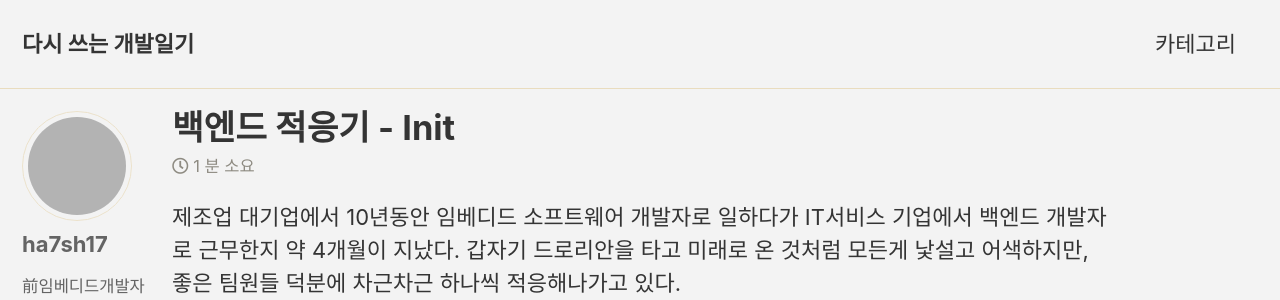
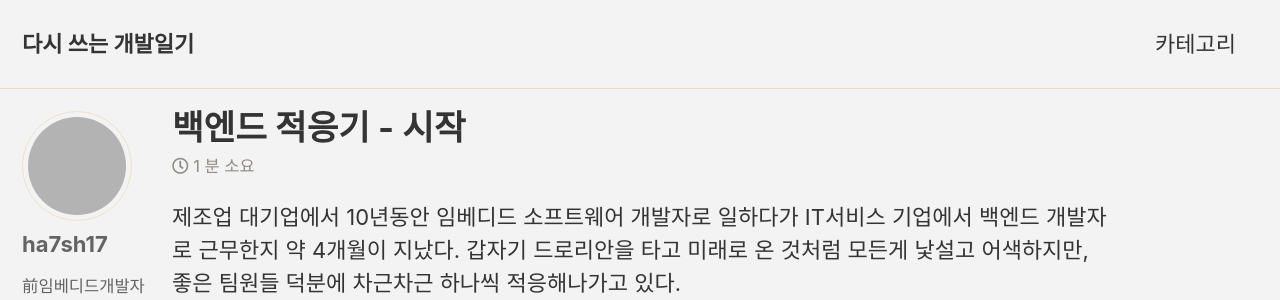
Before and after one commit to ha7sh17/ha7sh17.github.io, a Jekyll site: the page built from _posts/2021-10-13-post-e2s_preface.md, in a window 1280 px wide and 900 px high. Shown: the top 300 px of the window. Built offline with Jekyll 4.4.1, drawn with Linux system fonts in a browser that asks for light colours; cached includes are drawn as plain includes; comment, search, counter and statistics services are not loaded; grey boxes are pictures that could not be loaded.

Commit message:
Modify 211013 post

```diff
--- a/_posts/2021-10-13-post-e2s_preface.md
+++ b/_posts/2021-10-13-post-e2s_preface.md
@@ -1,5 +1,5 @@
 ---
-title: "백엔드 적응기 - Init"
+title: "백엔드 적응기 - 시작"
 categories:
   - 백엔드 적응기
 tags:
```
